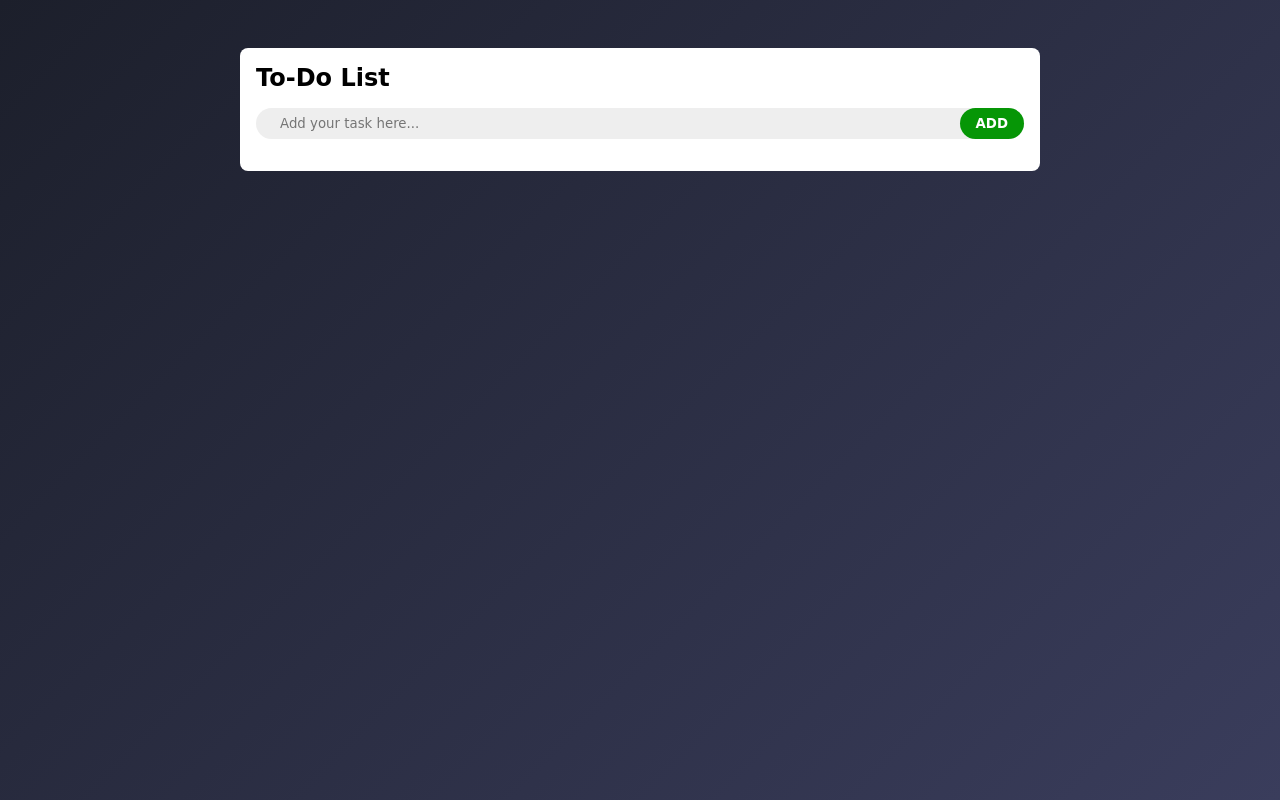
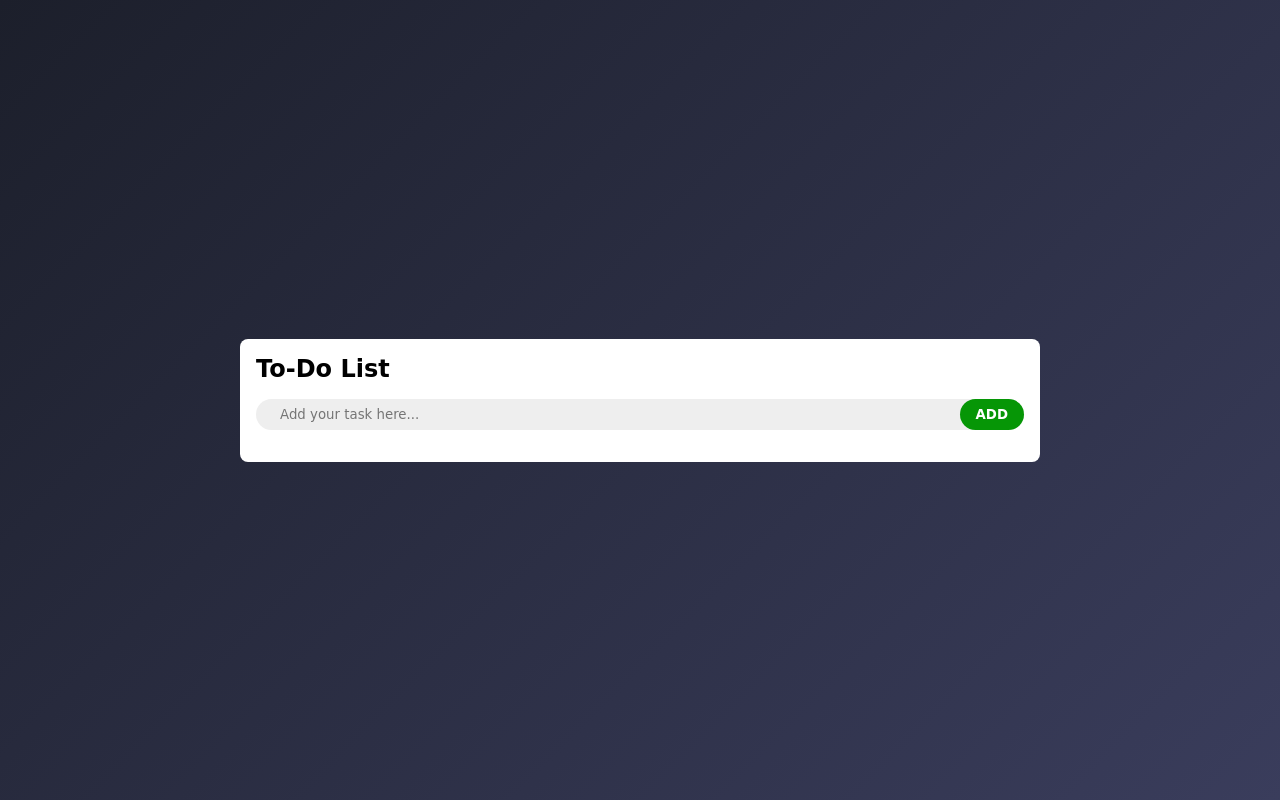
Before and after one commit to odoroliver/projects, a plain HTML site: page to-do_list_app/index.html in a window 1280 px wide. Drawn offline with Linux system fonts and the light colour scheme.

Commit message:
form vertically centered above 768px

```diff
--- a/to-do_list_app/style.css
+++ b/to-do_list_app/style.css
@@ -10,6 +10,9 @@
     height: 100vh;
     background: linear-gradient(135deg, #1c1f2b, #3a3d5c);
     padding: 1rem;
+    display: flex;
+    align-items: flex-start;
+    justify-content: center;
 }
 
 .to-do_app {
@@ -88,9 +91,12 @@ h2 {
 }
 
 @media (min-width: 768px) {
-    .to-do_app {
-        max-width: 800px;
-        margin: auto;
-        margin-top: 2rem;
-    }
+        .to-do_app {
+            width: 90%;
+            max-width: 800px;
+            margin: 0;
+        }
+        .container {
+            align-items: center;
+        }
 }
```
